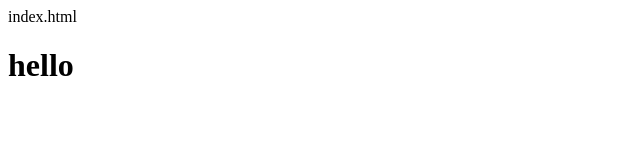
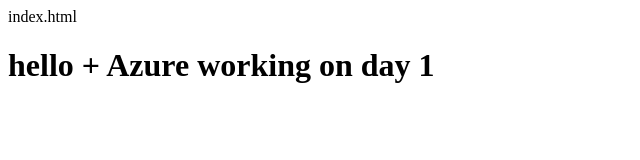
Before and after one commit to jaharfatima32/azure-demo1, a plain HTML site: page index.html in a window 1280 px wide. Shown: the whole page, without its empty margins (0-640 px from the left). Drawn offline with Linux system fonts and the light colour scheme.

Commit message:
Update index.html

```diff
--- a/index.html
+++ b/index.html
@@ -1,2 +1,2 @@
 index.html
-<h1>hello </h1>
+<h1>hello + Azure working on day 1 </h1>
```
